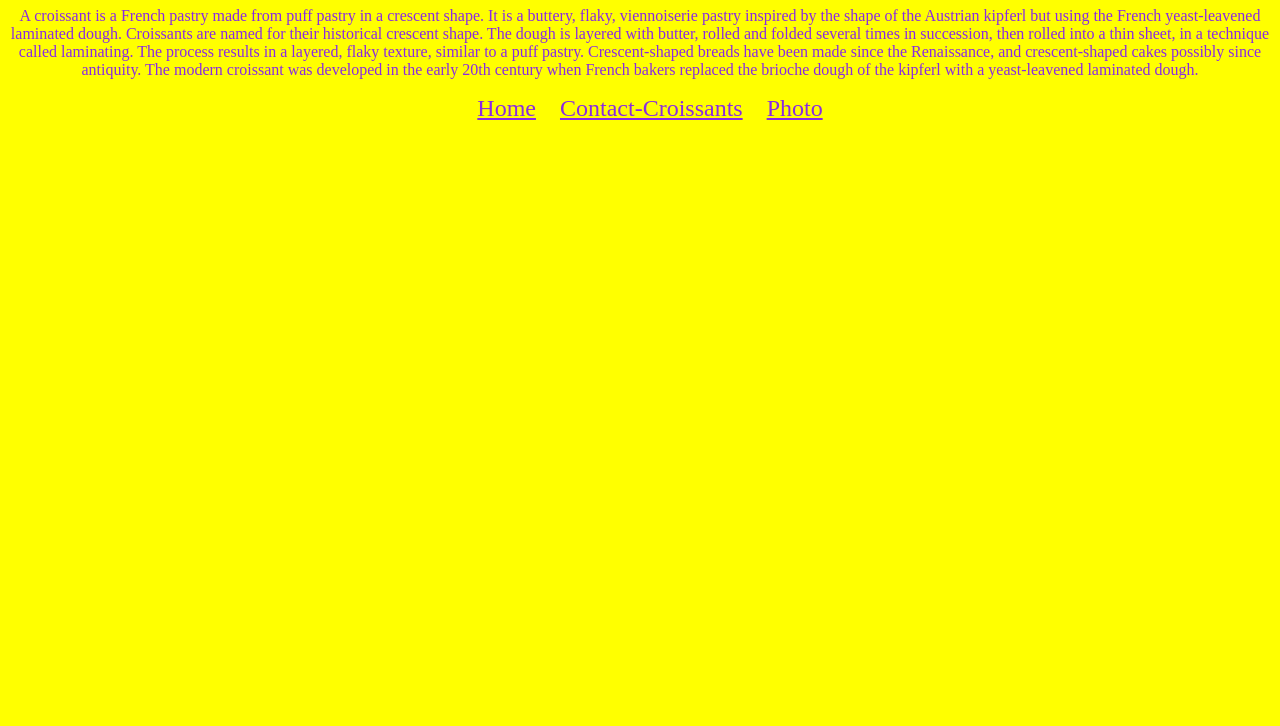
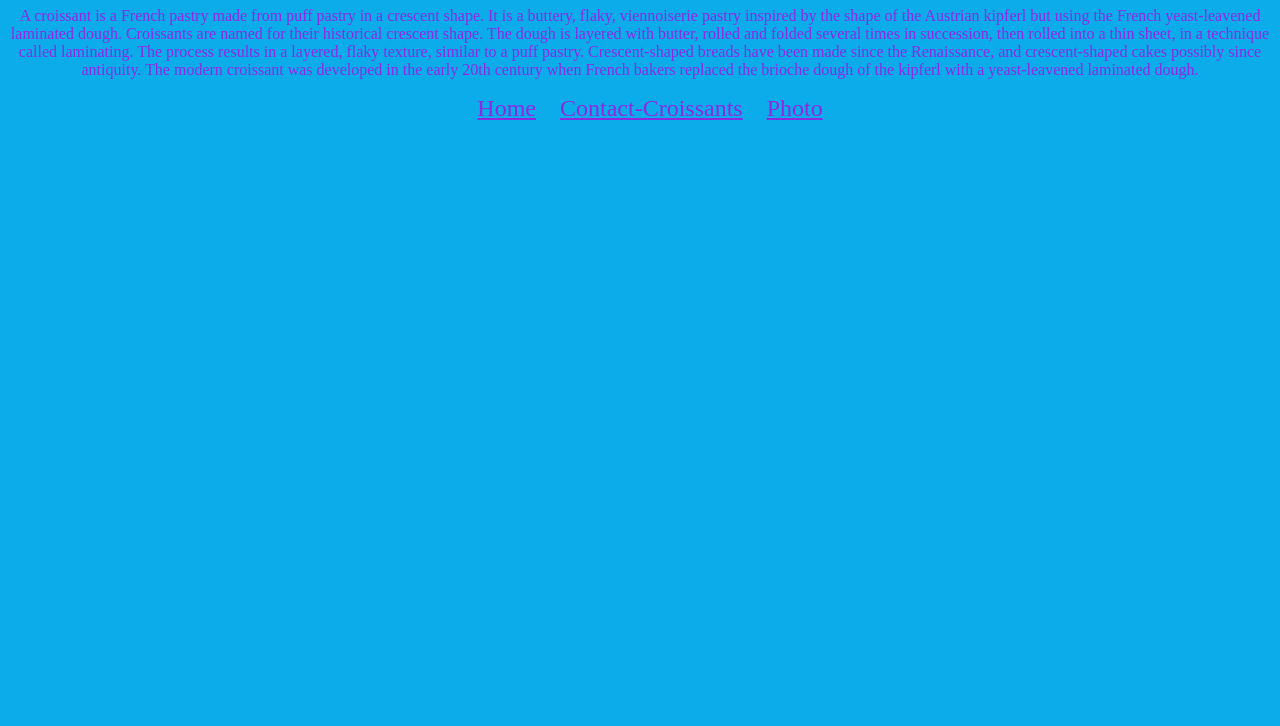
Before and after one commit to N-Eiman/croissant, a plain HTML site: page index.html in a window 1280 px wide. Shown: the part 74-800 px from the top of the page. Drawn offline with Linux system fonts and the light colour scheme.

Commit message:
Changed the background color of the body

```diff
--- a/css/style.css
+++ b/css/style.css
@@ -1,5 +1,5 @@
 body {
-  background-color: yellow;
+  background-color: #0cabea;
   text-align: center;
   color: blueviolet;
 }
```
